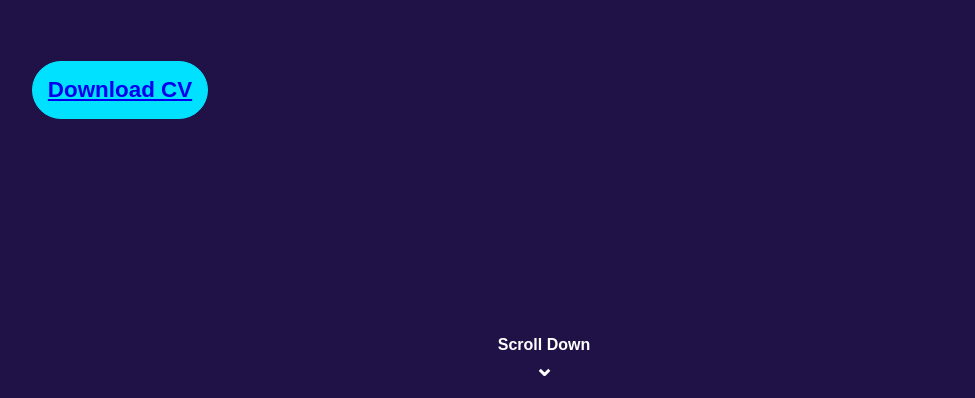
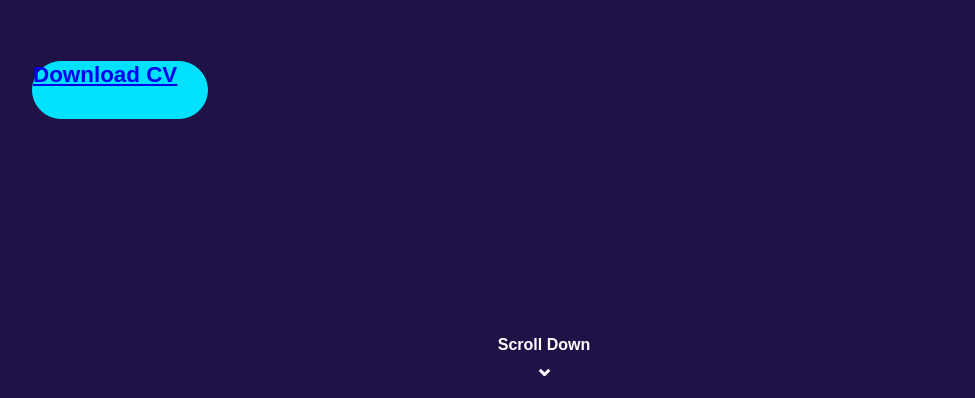
Before and after one commit to IbrahimXYZ/portfolio, a plain HTML site: page index.html in a window 1280 px wide. Shown: the part 402-800 px from the top of the page, without its empty margins (96-1071 px from the left). Drawn offline with Linux system fonts and the light colour scheme.

Commit message:
Update index.html

```diff
--- a/index.html
+++ b/index.html
@@ -25,7 +25,7 @@
                 <div class="homeContainer__content">
                     <h3>Hi, I Am Ibrahim Ali</h3>
                     <h1>A <span>Front End Developer</h1>
-                    <button type="button" class="cv"><a href="cv/cv.pdf" download="cv.pdf">Download CV</a></button>
+                    <div type="button" class="cv"><a href="cv/cv.pdf" download="cv.pdf">Download CV</a></div>
                 </div>
             </div>
             <div class="homeMessage">
```
